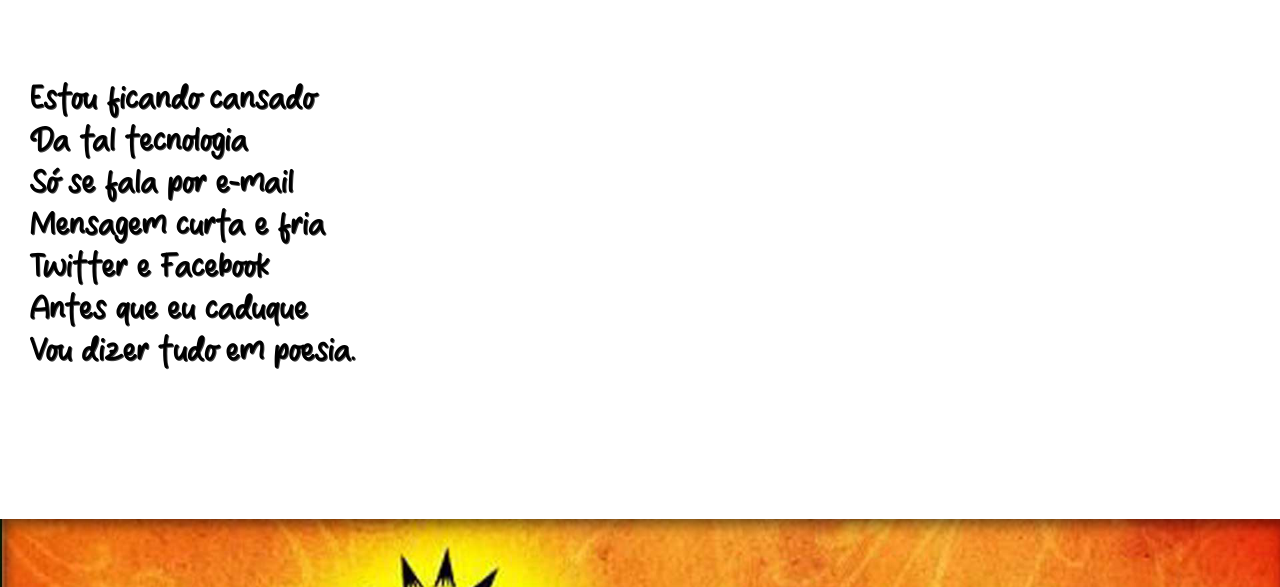
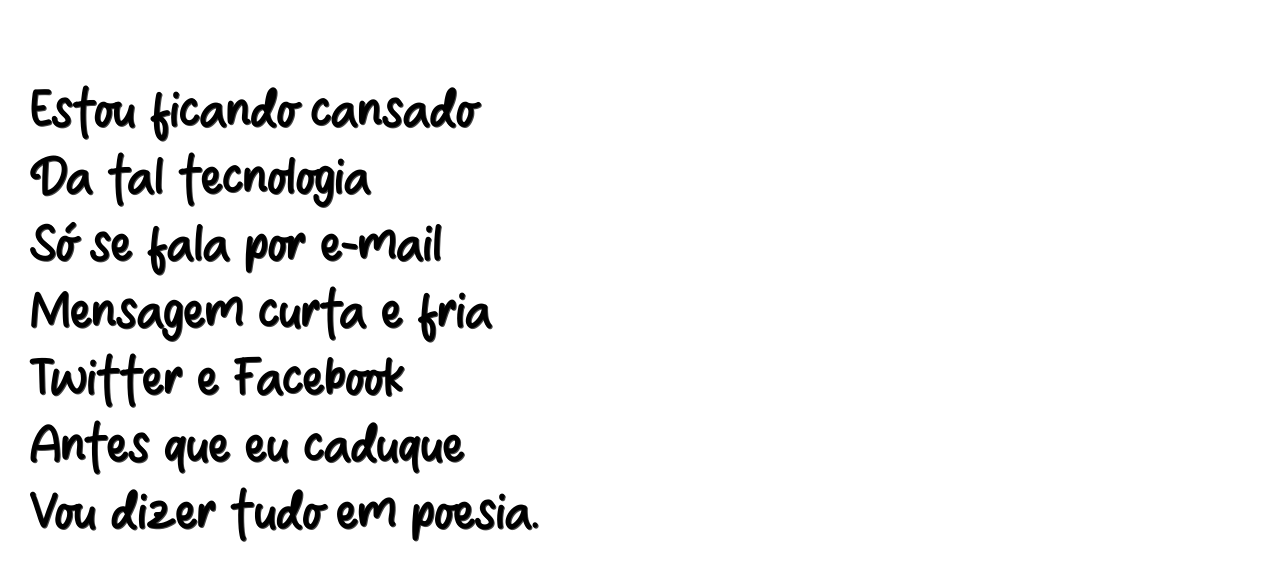
Before and after one commit to PamellaMoraes/Projeto-Cordel, a plain HTML site: page index.html in a window 1280 px wide. Shown: the part 213-800 px from the top of the page. Drawn offline with Linux system fonts and the light colour scheme; files whose address does not match are found by name.

Commit message:
Update style.css

```diff
--- a/style.css
+++ b/style.css
@@ -59,7 +59,7 @@ section{
         padding-bottom: 10vh;
         padding-left: 30px;
         font-family:var(--fonte-texto);
-        font-size: 2em;   /* (VW significa veiw width(a largura);) */
+        font-size: 50px;   /* (VW significa veiw width(a largura);) */
         }
 
 
```
